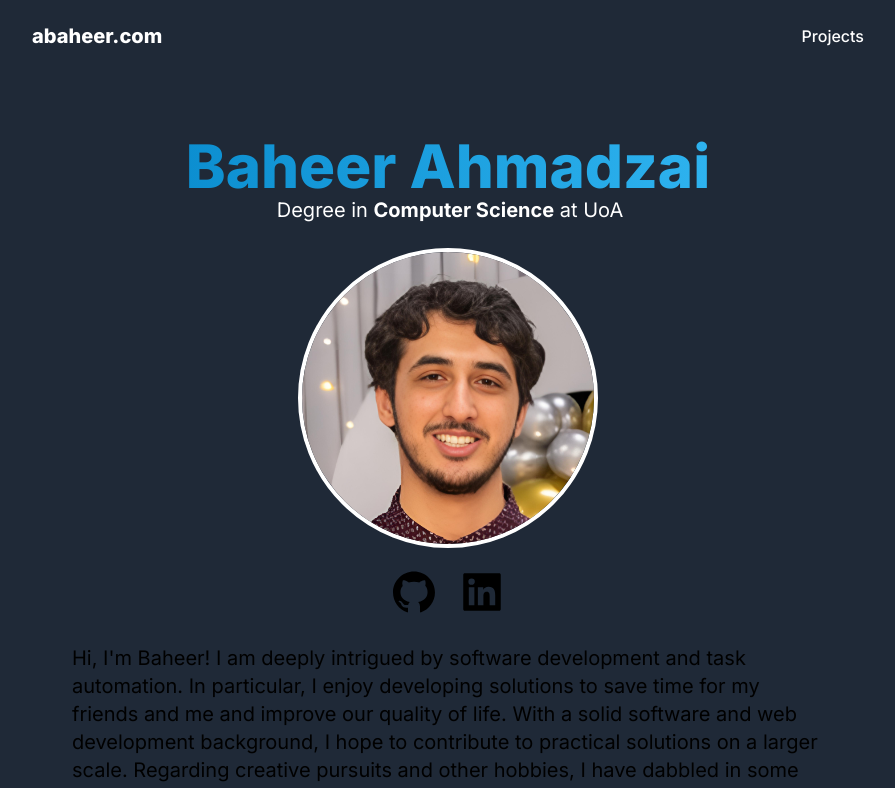
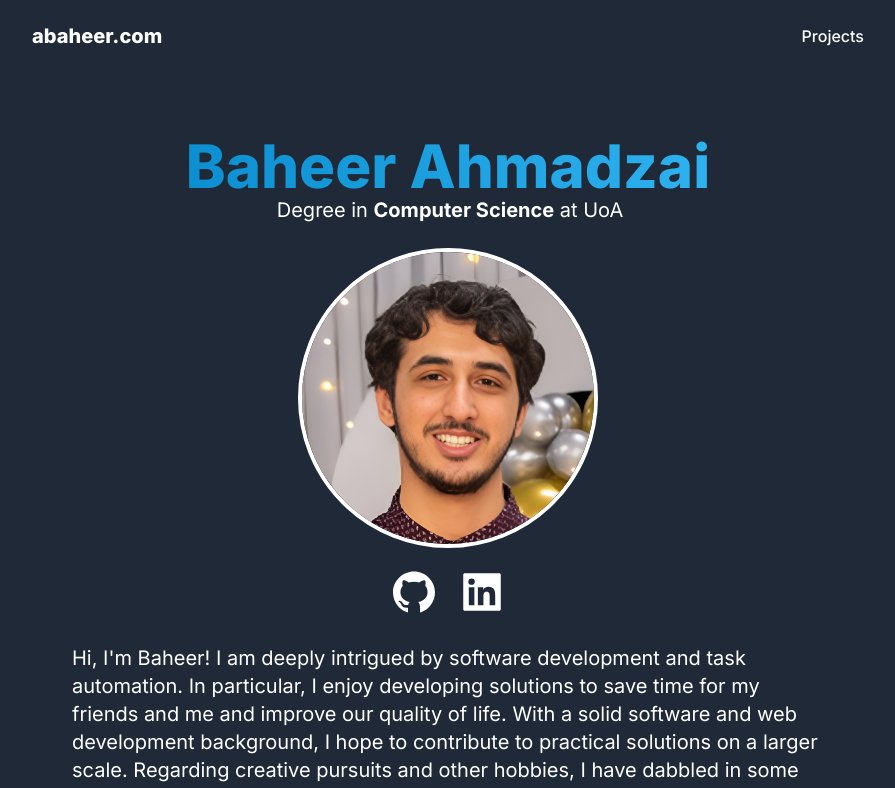
Before and after one commit to abaheer/portfolio, a Next.js app in the folder nextjs-portfolio/: page / in a window 1280 px wide. Shown: the top 788 px of the page, without its empty margins (192-1087 px from the left). Built offline with nearby package versions, Linux system fonts and the light colour scheme.

Commit message:
Update page.js

```diff
--- a/nextjs-portfolio/src/app/page.js
+++ b/nextjs-portfolio/src/app/page.js
@@ -17,13 +17,14 @@ import { TbBrandNextjs } from "react-icons/tb";
 
 export default function Home() {
   return (
-    <div className="bg-gray-800">
+    <div className="bg-gray-800 text-white">
       <Head>
         <title>Baheer Ahmadzai</title>
         <meta
           name="viewport"
           content="width=device-width, initial-scale=1, user-scalable=no, shrink-to-fit=no, viewport-fit=cover"
         />
+        <link rel="icon" href="/favicon.ico" sizes="any" />
       </Head>
 
       <main className="min-w-screen min-h-screen font-inter md:ml-20 md:mr-20 lg:mr-36 lg:ml:36 xl:mr-44 xl:ml-44 2xl:ml-80 2xl:mr-80">
@@ -51,7 +52,7 @@ export default function Home() {
               />
             </div>
 
-            <div className="flex justify-center text-5xl p-5 gap-5">
+            <div className="flex justify-center text-5xl p-5 gap-5 text-white">
               <a href="https://github.com/abaheer" target="_blank">
                 <AiFillGithub />
               </a>
```
